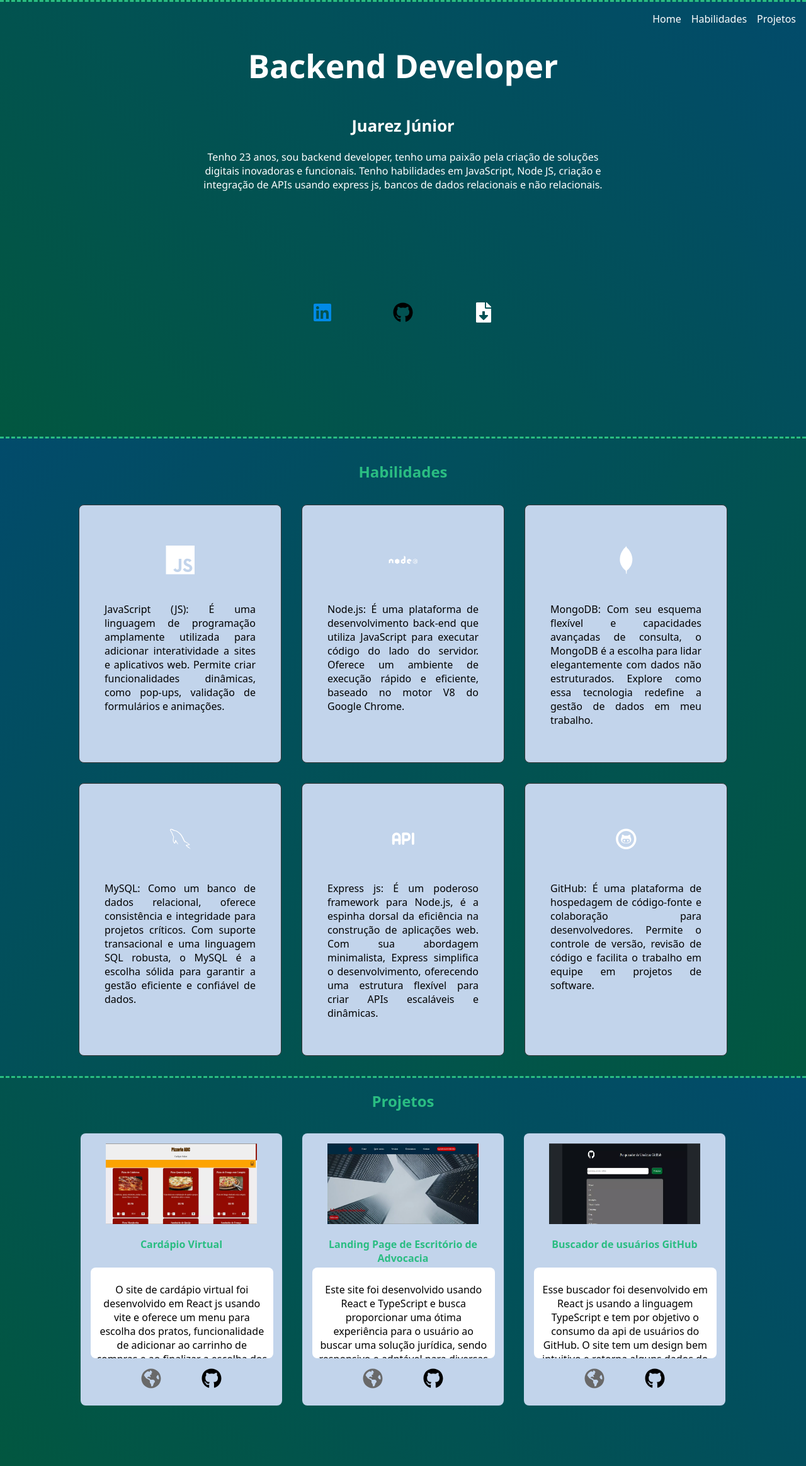
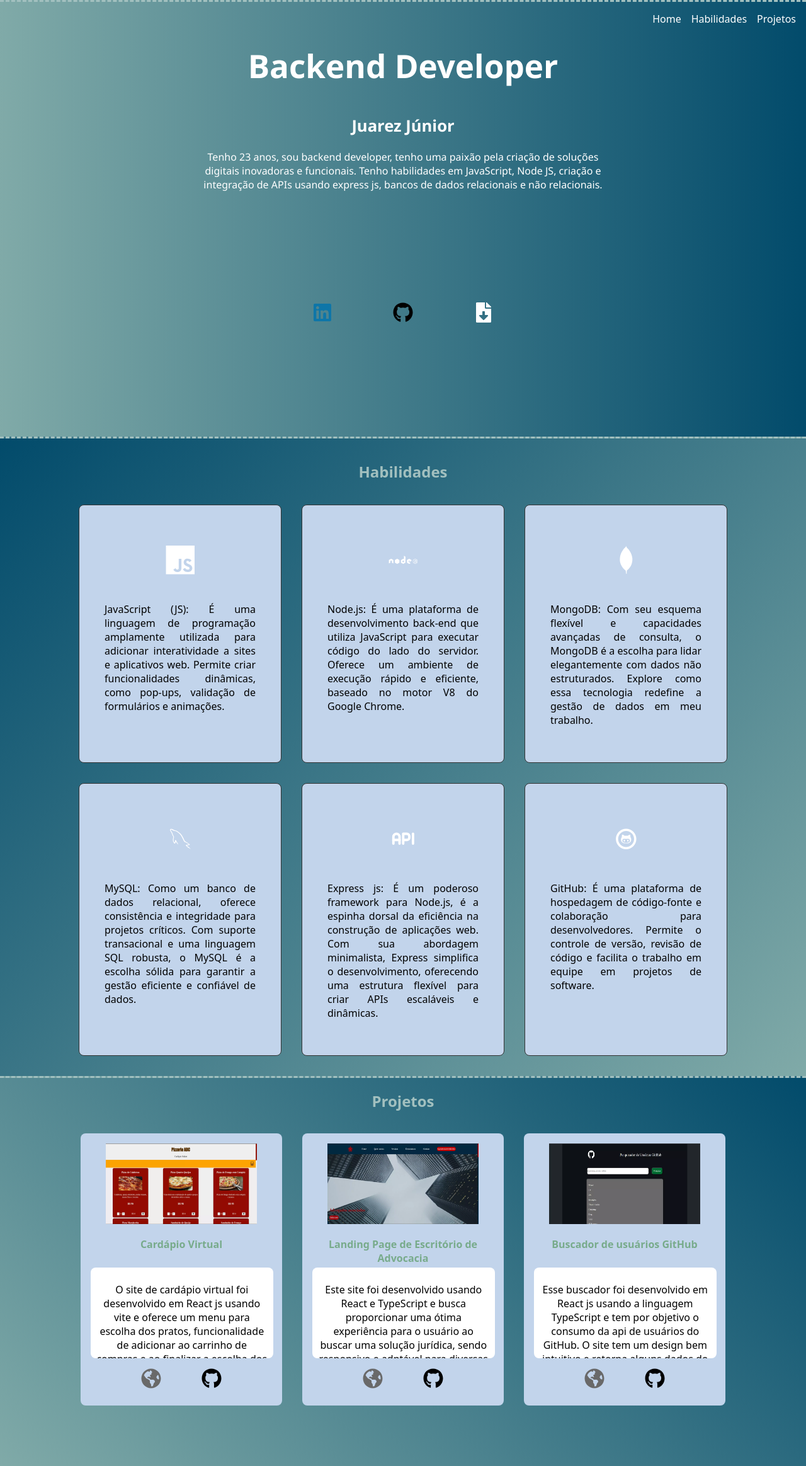
Before and after one commit to Jjunior112/portfolio_index, a React (Vite) app: page / in a window 1280 px wide. Shown: the whole page at 63% size. Built offline with nearby package versions, Linux system fonts and the light colour scheme.

Commit message:
cores finais

```diff
--- a/src/App.css
+++ b/src/App.css
@@ -1,12 +1,12 @@
 :root {
-    --color1: #025740;
+    --color1: #80AAA8;
     --color2: #024b6b;
-    --color3: #2ABD82;
+    --color3: #A2C0bf;
 }
 
 .profile {
     border-top: 3px dashed var(--color3);
-    background: linear-gradient(45deg, var(--color1), var(--color2));
+    background: linear-gradient(90deg, var(--color1), var(--color2));
     align-items: center;
     justify-content: center;
     text-align: center;
@@ -161,7 +161,7 @@
 
 .project h2 {
     font-size: medium;
-    color: #2ABD82;
+    color: #78AB8B;
     margin: 0 auto;
     height: 2em;
     width: 15em;
@@ -204,7 +204,7 @@
 }
 
 .linkedin {
-    color: #018AE6;
+    color: #0e76a8;
 }
 
 .download {
--- a/src/index.css
+++ b/src/index.css
@@ -8,6 +8,6 @@ body{
   display: none
 }
 ::selection{
-  background-color: #197030;
+  background-color: #80AB9A;
   color: #fff;
 }
```
